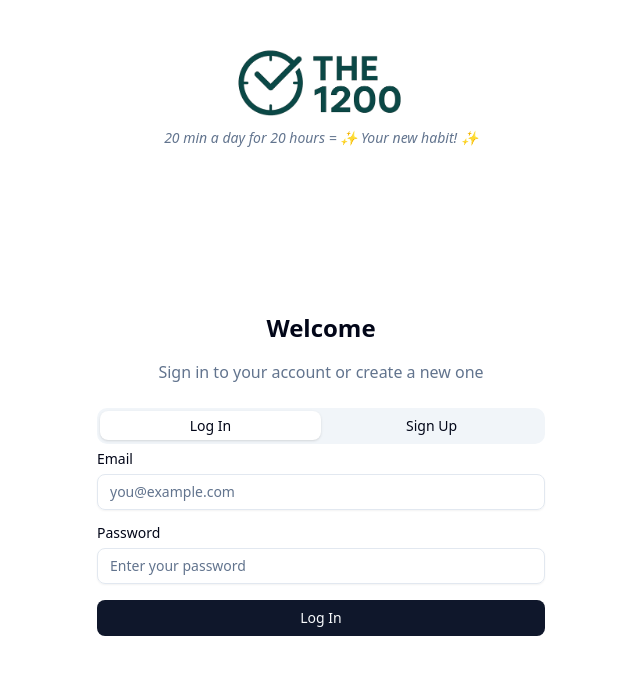
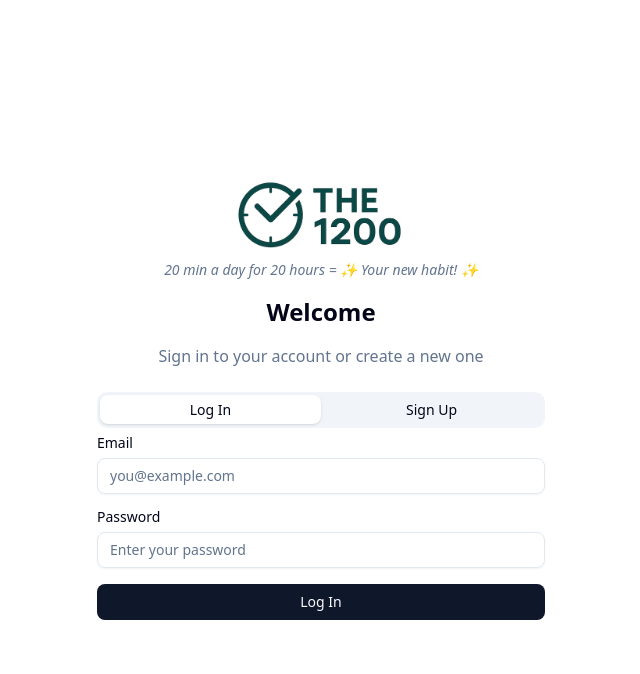
Before and after one commit to kgreer0210/the-1200, a Next.js app: page /login in a window 1280 px wide. Shown: the top 674 px of the page, without its empty margins (319-959 px from the left). Built offline with nearby package versions, Linux system fonts and the light colour scheme.

Commit message:
Updated logo position

```diff
--- a/app/login/page.tsx
+++ b/app/login/page.tsx
@@ -97,8 +97,10 @@ export default function LoginPage() {
   }
 
   return (
-    <div className="flex min-h-screen flex-col p-4">
-      <div className="flex flex-col items-center pt-8 pb-4 space-y-3">
+    <div className="flex min-h-screen items-center justify-center p-4">
+      <div className="w-full max-w-md space-y-6">
+        <div className="text-center space-y-4">
+          <div className="flex flex-col items-center space-y-3">
             <Image
               src="/logo.png"
               alt="THE 1200 Logo"
@@ -111,9 +113,6 @@ export default function LoginPage() {
               20 min a day for 20 hours = ✨ Your new habit! ✨
             </p>
           </div>
-      <div className="flex flex-1 items-center justify-center">
-        <div className="w-full max-w-md space-y-6">
-          <div className="text-center space-y-4">
           <h1 className="text-2xl font-bold">Welcome</h1>
           <p className="text-muted-foreground mt-2">
             Sign in to your account or create a new one
@@ -241,6 +240,5 @@ export default function LoginPage() {
         </Tabs>
       </div>
     </div>
-    </div>
   );
 }
--- a/app/page.tsx
+++ b/app/page.tsx
@@ -7,6 +7,7 @@ import Link from "next/link";
 import { isAdmin } from "@/lib/supabase/admin";
 import { LogOutIcon } from "lucide-react";
 import { signOut } from "@/app/actions";
+import Image from "next/image";
 
 export default async function HomePage() {
   const supabase = await createClient();
@@ -84,6 +85,17 @@ export default async function HomePage() {
       />
 
       <div className="mb-8 flex items-center justify-between">
+        <div className="flex items-center gap-4">
+          <Link href="/">
+            <Image
+              src="/logo.png"
+              alt="THE 1200 Logo"
+              width={120}
+              height={48}
+              priority
+              className="h-auto"
+            />
+          </Link>
           <div>
             <h1 className="text-3xl font-bold">
               {profile?.first_name} {profile?.last_name}&apos;s Habits
@@ -91,6 +103,7 @@ export default async function HomePage() {
             <p className="text-muted-foreground mt-1">
               Track your progress toward 1200 minutes
             </p>
+          </div>
         </div>
         <div className="flex items-center gap-2">
           {(await isAdmin()) && (
```
Lines whose indentation alone changed are shown as unchanged.
